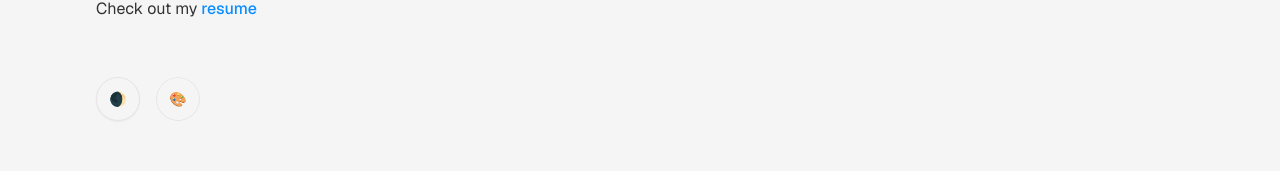
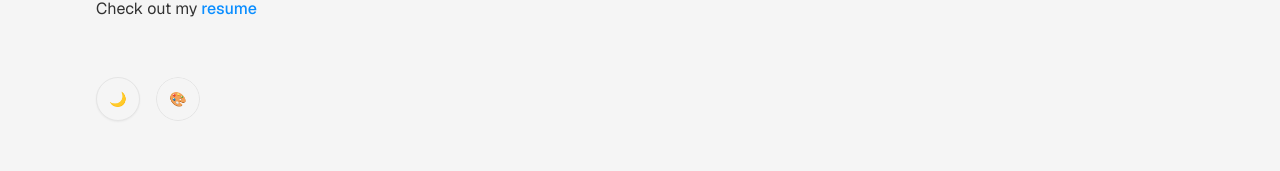
Before and after one commit to hungiie/portfolio, a Next.js app: page / in a window 1280 px wide. Shown: the part 551-722 px from the top of the page. Built offline with nearby package versions, Linux system fonts and the light colour scheme.

Commit message:
Update index.tsx

```diff
--- a/components/ui/shadcn-io/theme-toggle-button/index.tsx
+++ b/components/ui/shadcn-io/theme-toggle-button/index.tsx
@@ -236,7 +236,7 @@ export const ThemeToggleButton = ({
       className={cn('relative overflow-hidden transition-all', showLabel && className)}
       aria-label={`Switch to ${theme === 'light' ? 'dark' : 'light'} theme`}
     >
-      {theme === 'light' ? "☀️" : "🌒"}
+      {theme === 'light' ? "☀️" : "🌙"}
       {showLabel && (
         <span className="text-sm">
           {theme === 'light'
```
